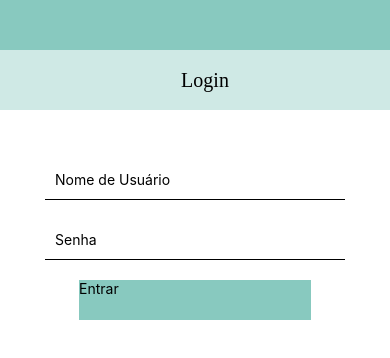
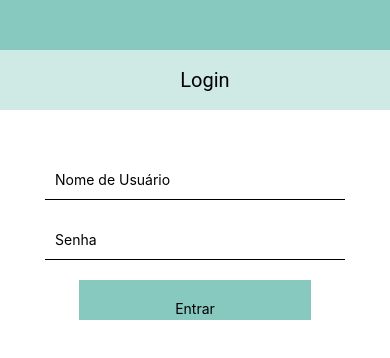
Before and after one commit to oseias-romeiro/MeauApp, a React Native app in the folder DevAppProject/: screen / in a window 390 px wide. Shown: the top 358 px of the page. Built offline with nearby package versions, Linux system fonts and the light colour scheme.

Commit message:
modificações adicionais

```diff
--- a/DevAppProject/App.js
+++ b/DevAppProject/App.js
@@ -3,6 +3,7 @@ import { StyleSheet, Text, View } from 'react-native';
 import LoginScreen from './Login';
 import Header from './Components/header';
 import Retangulo from './Components/retangulo';
+
 
 export default function App() {
   return (
@@ -10,13 +11,10 @@ export default function App() {
       <Retangulo />
       <Header />
       <LoginScreen />
-      <Teste />
       <StatusBar style="auto" />
     </View>
   );
 }
-
-
 
 const styles = StyleSheet.create({
   container: {
@@ -26,17 +24,4 @@ const styles = StyleSheet.create({
     flexDirection: 'column',
   },
 
-
-
-
 });
-
-const Teste = () => {
-
-  return (
-
-    <View></View>
-
-  );
-
-};
--- a/DevAppProject/Components/customButton.js
+++ b/DevAppProject/Components/customButton.js
@@ -1,5 +1,5 @@
 import React from "react";
-import { View, TouchableOpacity,Text, TextInput, Button, StyleSheet } from 'react-native';
+import { TouchableOpacity,Text, StyleSheet } from 'react-native';
 
 const AppButton = ({onPress,title}) =>(
     <TouchableOpacity onPress = {onPress} style = {styles.button}>
@@ -15,8 +15,9 @@ const styles = StyleSheet.create ({
         backgroundColor: '#88C9BF',
         width: 232,
         height: 40,
-        textAlign: 'bottom',
+        textAlign: 'center',
         alignSelf:'center',
+        paddingTop:10,
 
     },
 
--- a/DevAppProject/Components/header.js
+++ b/DevAppProject/Components/header.js
@@ -1,5 +1,5 @@
-import React, { useState } from 'react';
-import { View, Text, TextInput, Button, StyleSheet } from 'react-native';
+import React from 'react';
+import { View, Text, StyleSheet } from 'react-native';
 
 const Header = () => {
 
@@ -12,8 +12,6 @@ const Header = () => {
     );
 
 };
-
-
 
 const styles = StyleSheet.create( {
 
@@ -29,10 +27,10 @@ const styles = StyleSheet.create( {
     },
 
     text: {
-        fontFamily: 'Roboto-Medium',
+        fontFamily: 'Roboto',
         fontSize: 20,
         textAlign: 'center',
-        marginLeft: 20, // Define a margem esquerda
+        marginLeft: 20,
     }
 
 });
```
